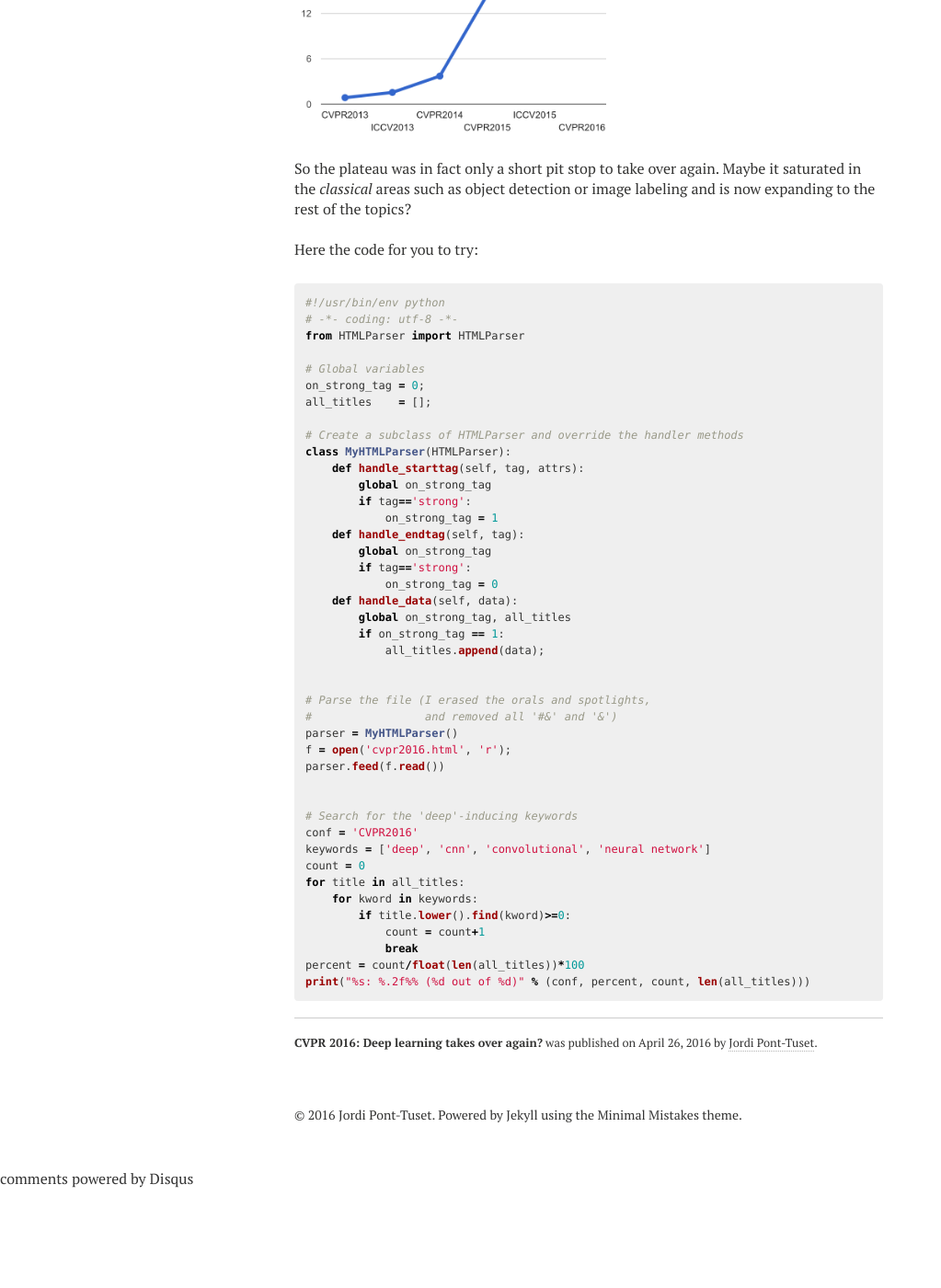
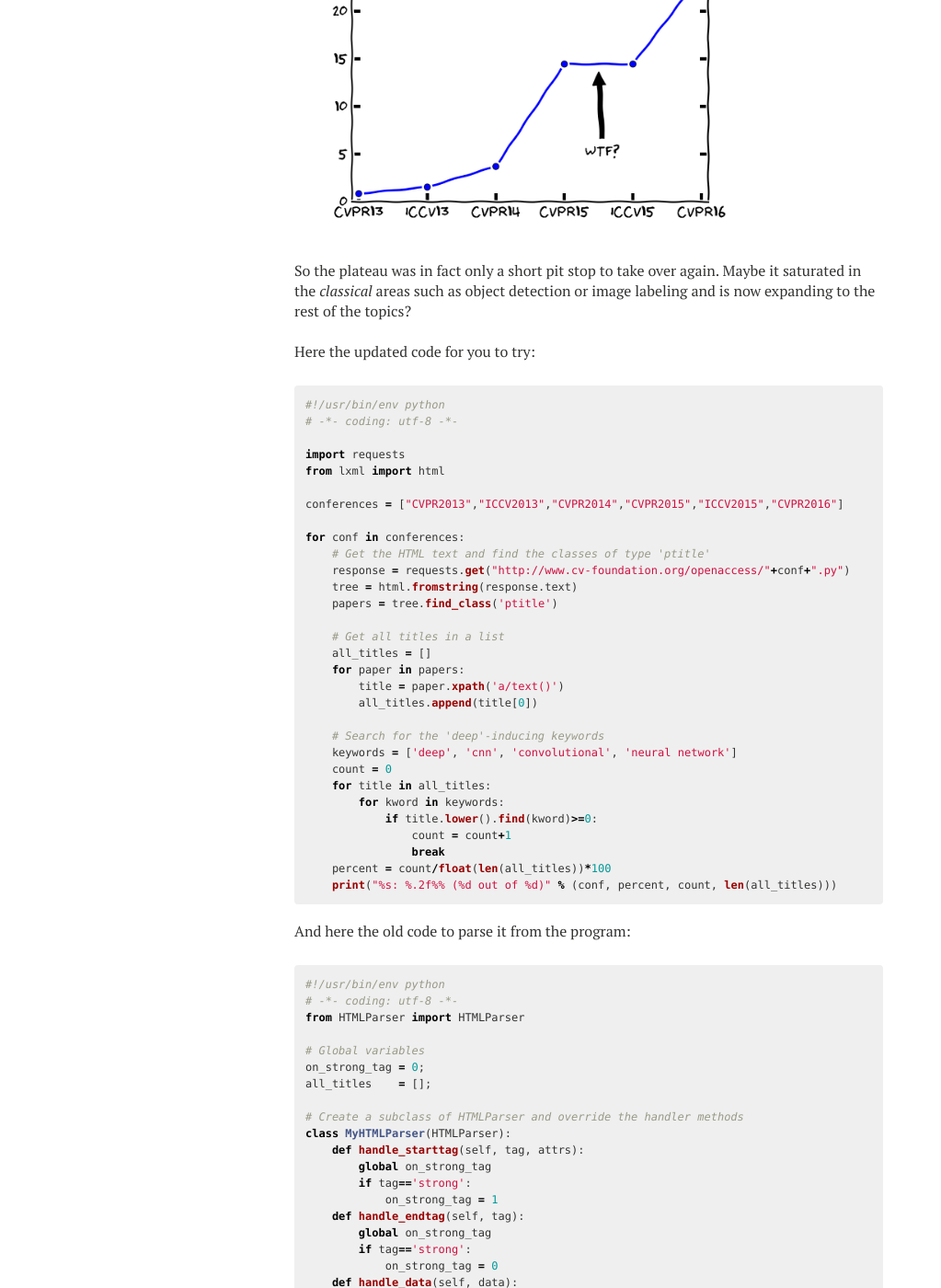
Before and after one commit to jponttuset/jponttuset.github.io, a Jekyll site: the page built from _posts/2016-04-26-deep-learning-takes-over-again.md, in a window 1280 px wide and 1400 px high, scrolled down 670 px. Shown: the whole window at 92% size, without its empty margins (0-1023 px from the left). Built offline with Jekyll 4.4.1, drawn with Linux system fonts in a browser that asks for light colours; nearby versions of some CDN libraries; comment, search, counter and statistics services are not loaded; before the commit the page ends 1962 px from its top, so only the background shows below that; some of the changed text lies outside the part shown.

Commit message:
- Deep learning updated with CVF

```diff
--- a/_posts/2016-04-26-deep-learning-takes-over-again.md
+++ b/_posts/2016-04-26-deep-learning-takes-over-again.md
@@ -7,29 +7,63 @@ comments: true
 
 This is my customary update of percentage of <i>deep-learning papers</i> in the major vision conferences. At CVPR 2015, I described its [exponential growth]({{ site.url }}/deep-learning-scraping/), and after ICCV 2015 I wondered whether it had [plateaued]({{ site.url }}/deep-learning-plateau/).<br>
 <br>
-Since the CVF has not released the papers yet, I had to adapt my script to take the titles from the [program](http://cvpr2016.thecvf.com/program/main_conference).
-You can download all titles in TXT format in [here](https://www.dropbox.com/sh/nhsric6bksopot3/AADz3BWN6I8i1VsDNLOpvdDAa?dl=0) if you want to play around.<br>
+<del>Since the CVF has not released the papers yet, I had to adapt my script to take the titles from the program.</del>
+[UPDATE] CVF papers are online, so we can use the generic script shown below.<br>
 <br>
-And here the evolution of the results:
+You can download all titles in TXT format in [here](https://www.dropbox.com/sh/nhsric6bksopot3/AADz3BWN6I8i1VsDNLOpvdDAa?dl=0) if you want to play around. Here the evolution of the results:
 {% highlight python%}
 CVPR2013:  0.85% (  4 out of 471)
 ICCV2013:  1.54% (  7 out of 455)
 CVPR2014:  3.70% ( 20 out of 540)
 CVPR2015: 14.45% ( 87 out of 602)
 ICCV2015: 14.45% ( 76 out of 526)
-CVPR2016: 23.79% (153 out of 643)
+CVPR2016: 23.48% (151 out of 643)
 {% endhighlight %}
 
-And the plot:
+And the plot using XKCD style, as described in this [blog post]({{ site.url }}/xkcd-deep-learning/):
 <br />
 <br />
-<img align="middle" width="350" src="{{ site.url }}/images/deep_learning3.png" alt="...">
+<img align="middle" width="500" src="{{ site.url }}/images/xkcd_deep.png" alt="...">
 <br />
 <br />
 
 So the plateau was in fact only a short pit stop to take over again. Maybe it saturated in the <i>classical</i> areas such as object detection or image labeling and is now expanding to the rest of the topics?<br>
 <br>
-Here the code for you to try:
+Here the updated code for you to try:
+{% highlight python %}
+#!/usr/bin/env python
+# -*- coding: utf-8 -*-
+
+import requests
+from lxml import html
+
+conferences = ["CVPR2013","ICCV2013","CVPR2014","CVPR2015","ICCV2015","CVPR2016"]
+
+for conf in conferences:
+    # Get the HTML text and find the classes of type 'ptitle'
+    response = requests.get("http://www.cv-foundation.org/openaccess/"+conf+".py")
+    tree = html.fromstring(response.text)
+    papers = tree.find_class('ptitle')
+
+    # Get all titles in a list
+    all_titles = []
+    for paper in papers:
+        title = paper.xpath('a/text()')
+        all_titles.append(title[0])
+
+    # Search for the 'deep'-inducing keywords
+    keywords = ['deep', 'cnn', 'convolutional', 'neural network']
+    count = 0
+    for title in all_titles:
+        for kword in keywords:
+            if title.lower().find(kword)>=0:
+                count = count+1
+                break
+    percent = count/float(len(all_titles))*100
+    print("%s: %.2f%% (%d out of %d)" % (conf, percent, count, len(all_titles)))
+{% endhighlight %}
+
+And here the old code to parse it from the program:
 {% highlight python %}
 #!/usr/bin/env python
 # -*- coding: utf-8 -*-
```
Also changed, not shown: _posts/2015-12-11-deep-learning-plateau.md (+2 -1 lines).
